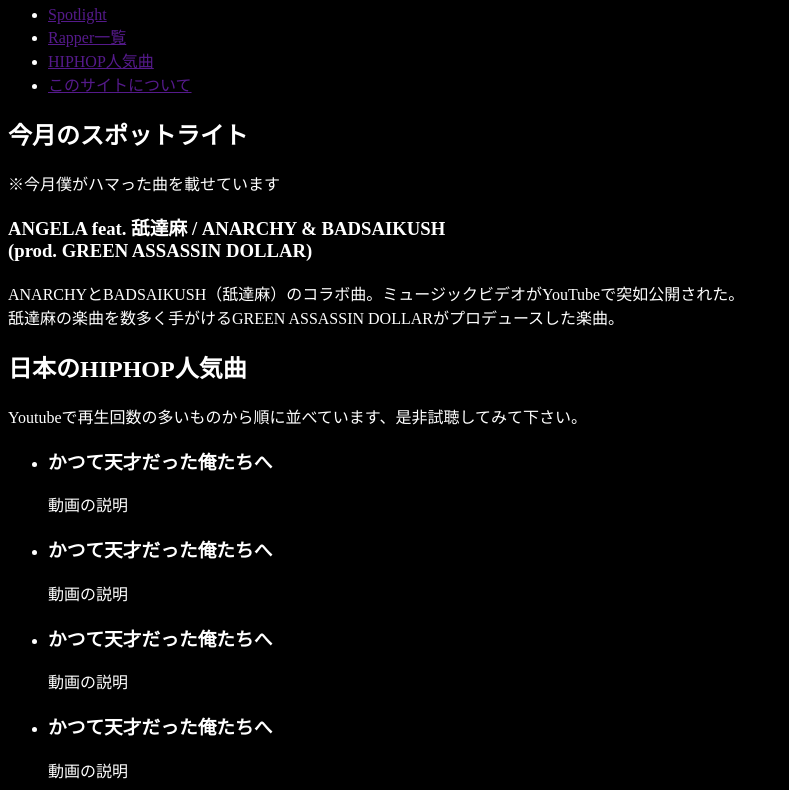
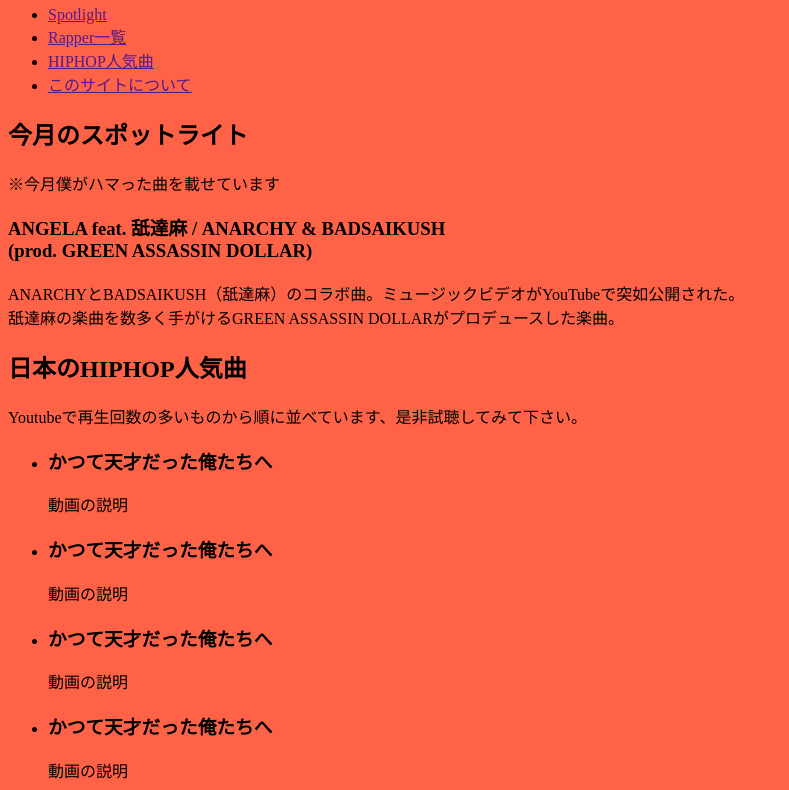
Before and after one commit to ryoseitanaka/HIPHOPBOOK, a website: page index.html in a window 1280 px wide. Shown: the part 83-873 px from the top of the page, without its empty margins (0-789 px from the left). Drawn offline with nearby package versions, Linux system fonts and the light colour scheme; files that its build step writes are made by us from their sources.

Commit message:
fix:scssがコンパイルされなかったから修正した

```diff
--- a/index.html
+++ b/index.html
@@ -5,7 +5,7 @@
     <meta http-equiv="X-UA-Compatible" content="IE=edge" />
     <meta name="viewport" content="width=device-width, initial-scale=1.0" />
     <link rel="stylesheet" href="dist/style.css" />
-    <title>Document</title>
+    <title>HIPHOP BOOK</title>
   </head>
   <body>
     <header class="header">
--- a/style.scss
+++ b/style.scss
@@ -1,9 +1,3 @@
 body {
-  // background-color: tomato;
-  color: #fff;
+  background-color: tomato;
 }
-
-body {
-  background: #000 url(./img/background_img.svg) repeat-y;
-  // height: 10000px;
-}
```
Also changed, not shown: package.json (+9 -1 lines), 1 other file.
